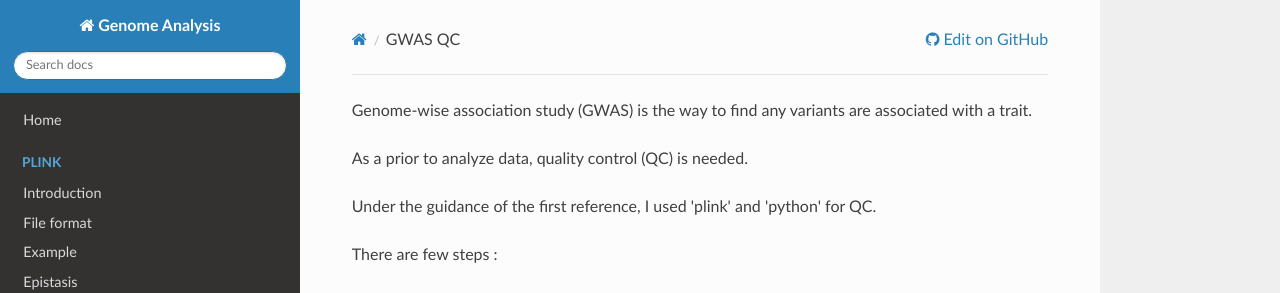
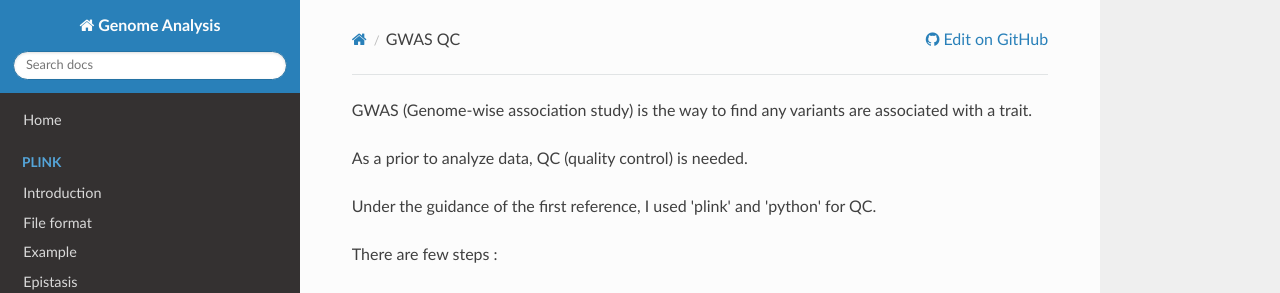
Before and after one commit to WonyoungCho/plink, an MkDocs documentation site: the page built from docs/GWAS.md, in a window 1280 px wide and 900 px high. Shown: the top 293 px of the window. Built offline with MkDocs 1.6.1, drawn with Linux system fonts in a browser that asks for light colours; nearby versions of some CDN libraries; old or Windows-style settings are respelled for this version of MkDocs.

Commit message:
Update GWAS.md

```diff
--- a/docs/GWAS.md
+++ b/docs/GWAS.md
@@ -1,6 +1,6 @@
-Genome-wise association study (GWAS) is the way to find any variants are associated with a trait.
+GWAS (Genome-wise association study) is the way to find any variants are associated with a trait.
 
-As a prior to analyze data, quality control (QC) is needed.
+As a prior to analyze data, QC (quality control) is needed.
 
 Under the guidance of the first reference, I used 'plink' and 'python' for QC.
 
```
